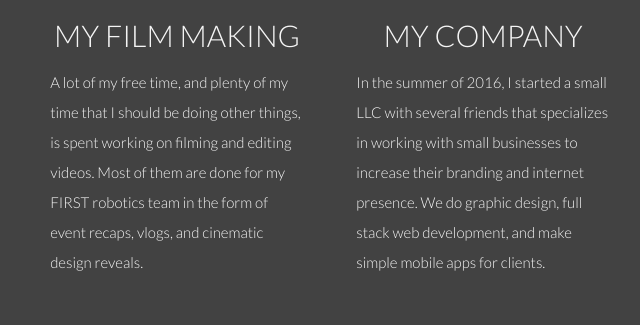
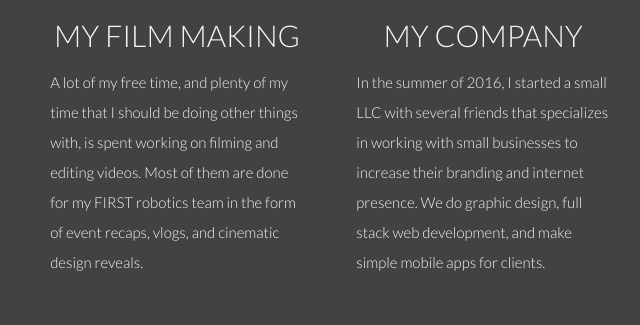
Before and after one commit to emccosky/emccosky.github.io, a plain HTML site: page index.html in a window 1280 px wide. Shown: the part 550-875 px from the top of the page, 463-1103 px from the left. Drawn offline with nearby package versions, Linux system fonts and the light colour scheme.

Commit message:
More minor wording

```diff
--- a/index.html
+++ b/index.html
@@ -59,7 +59,7 @@
             <h2 class="center blue-text text-lighten-2"><i class="material-icons">movie</i></h2>
             <h5 class="lato-header center grey-text text-lighten-4">MY FILM MAKING</h5>
 
-            <p class="light grey-text text-lighten-4">A lot of my free time, and plenty of my time that I should be doing other things, is spent working on filming and editing videos. Most of them are done for my FIRST robotics team in the form of event recaps, vlogs, and cinematic design reveals.</p>
+            <p class="light grey-text text-lighten-4">A lot of my free time, and plenty of my time that I should be doing other things with, is spent working on filming and editing videos. Most of them are done for my FIRST robotics team in the form of event recaps, vlogs, and cinematic design reveals.</p>
           </div>
         </div>
 
```
